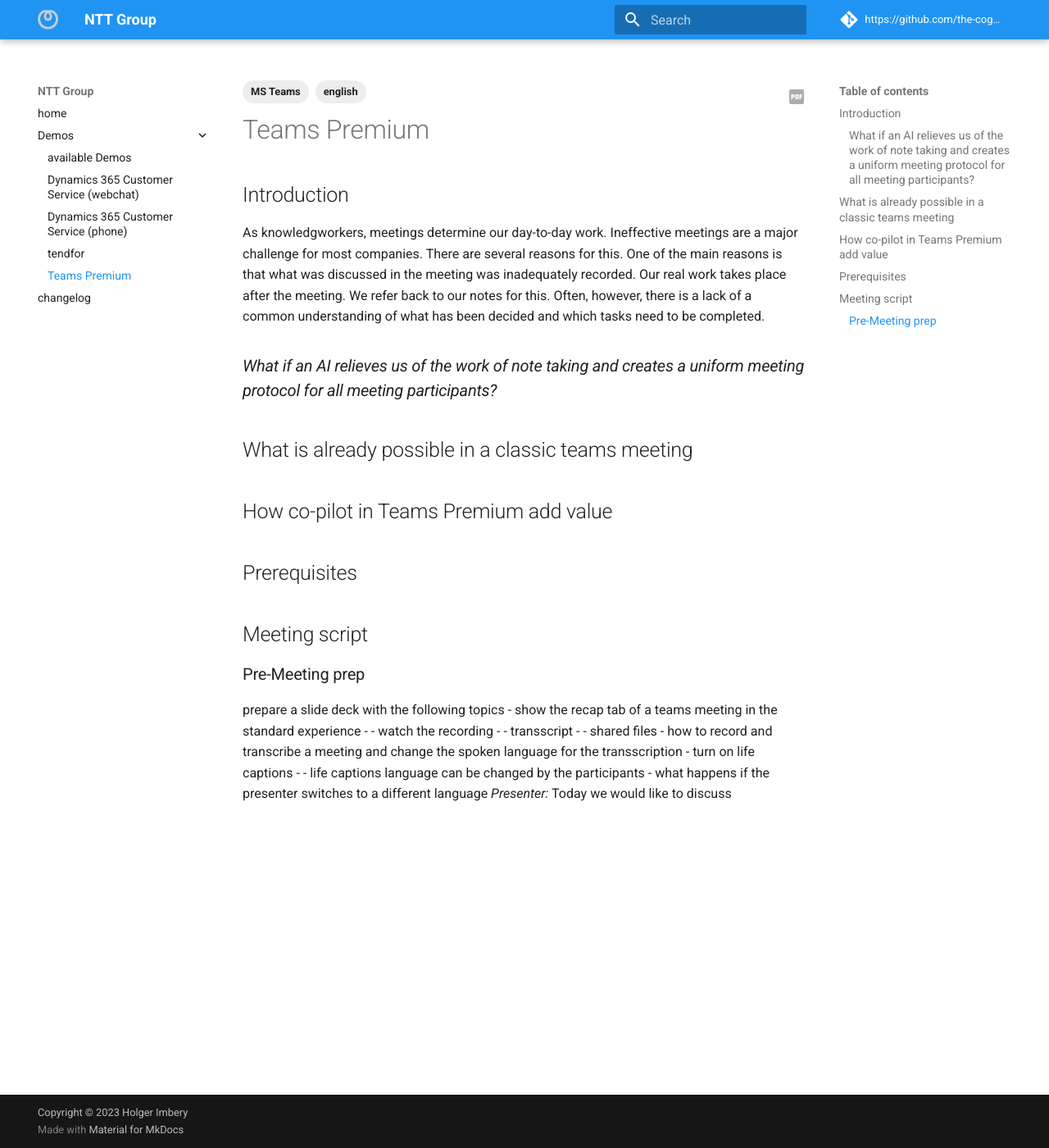
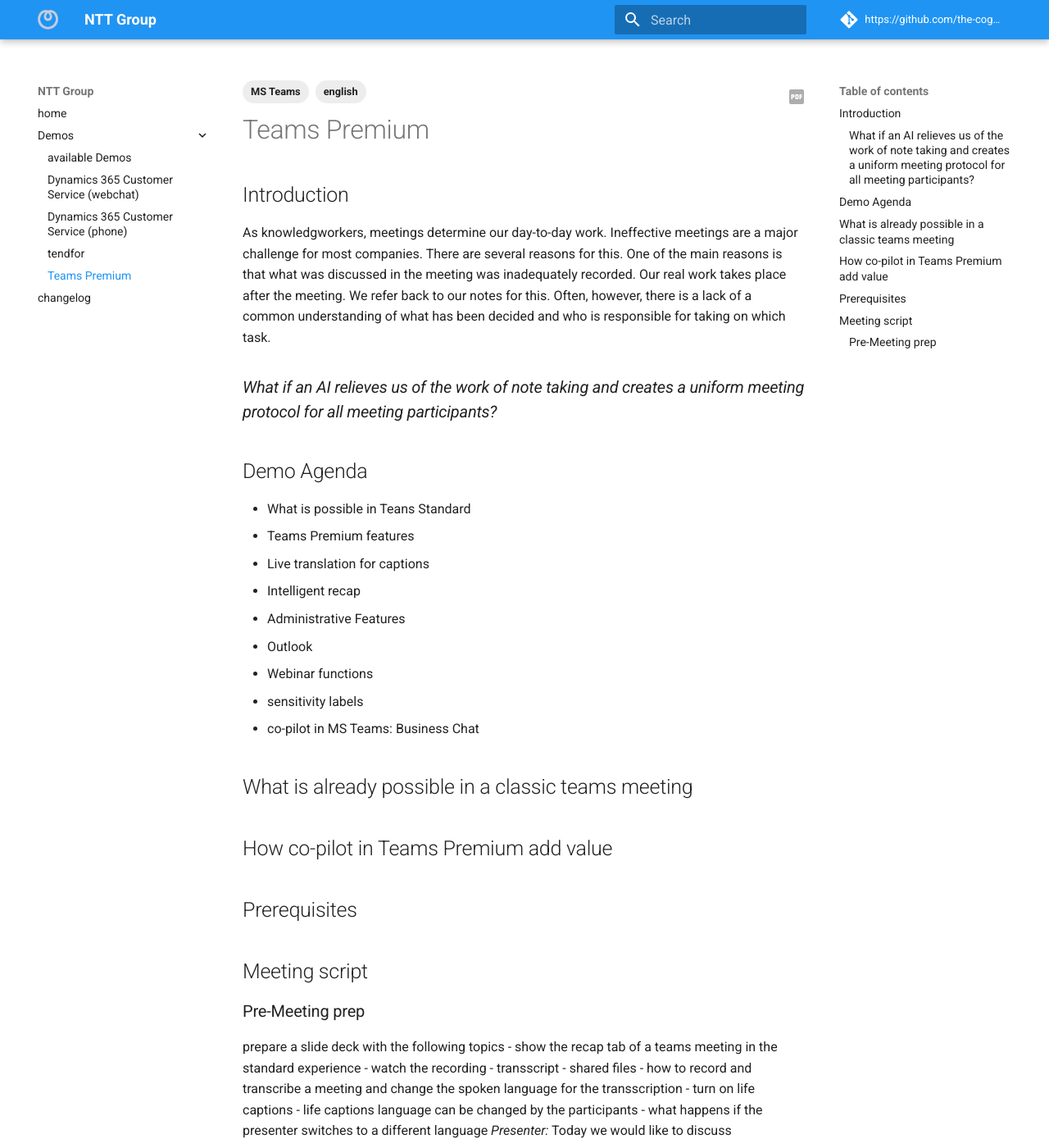
Before and after one commit to the-cognitiveservices-ninja/demo-environment, an MkDocs documentation site: the page built from docs/scripts/teams_premium.md, in a window 1280 px wide and 1400 px high. Shown: the whole window at 82% size. Built offline with MkDocs 1.6.1 and Material for MkDocs 9.7.7, drawn with Linux system fonts in a browser that asks for light colours; comment, search, counter and statistics services are not loaded.

Commit message:
Update teams_premium.md
added demo agenda

```diff
--- a/docs/scripts/teams_premium.md
+++ b/docs/scripts/teams_premium.md
@@ -7,8 +7,20 @@
 
 ## Introduction
 As knowledgworkers, meetings determine our day-to-day work. Ineffective meetings are a major challenge for most companies. There are several reasons for this. One of the main reasons is that what was discussed in the meeting was inadequately recorded.
-Our real work takes place after the meeting. We refer back to our notes for this. Often, however, there is a lack of a common understanding of what has been decided and which tasks need to be completed.
+Our real work takes place after the meeting. We refer back to our notes for this. Often, however, there is a lack of a common understanding of what has been decided and who is responsible for taking on which task.
 ### *What if an AI relieves us of the work of note taking and creates a uniform meeting protocol for all meeting participants?*
+
+## Demo Agenda
+- What is possible in Teans Standard
+- Teams Premium features
+-   Live translation for captions
+-   Intelligent recap
+- Administrative Features
+- Outlook
+-   Webinar functions
+-   sensitivity labels
+-   co-pilot in MS Teams: Business Chat
+
 ## What is already possible in a classic teams meeting
 
 ## How co-pilot in Teams Premium add value
@@ -19,12 +31,12 @@
 ### Pre-Meeting prep
 prepare a slide deck with the following topics
 - show the recap tab of a teams meeting in the standard experience
-- - watch the recording
-- - transscript
-- - shared files
+ - watch the recording
+ - transscript
+ - shared files
 - how to record and transcribe a meeting and change the spoken language for the transscription
 -  turn on life captions
--  - life captions language can be changed by the participants
-   - what happens if the presenter switches to a different language
+  - life captions language can be changed by the participants
+  - what happens if the presenter switches to a different language
 *Presenter:*
 Today we would like to discuss
```
